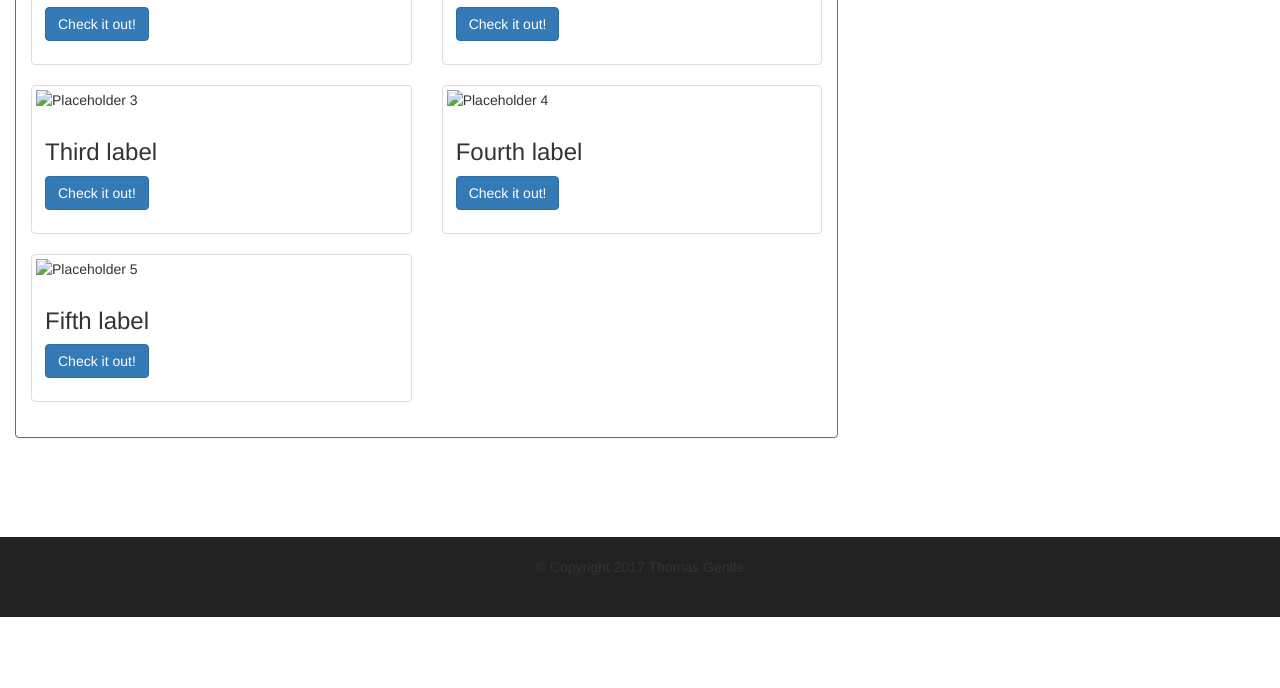
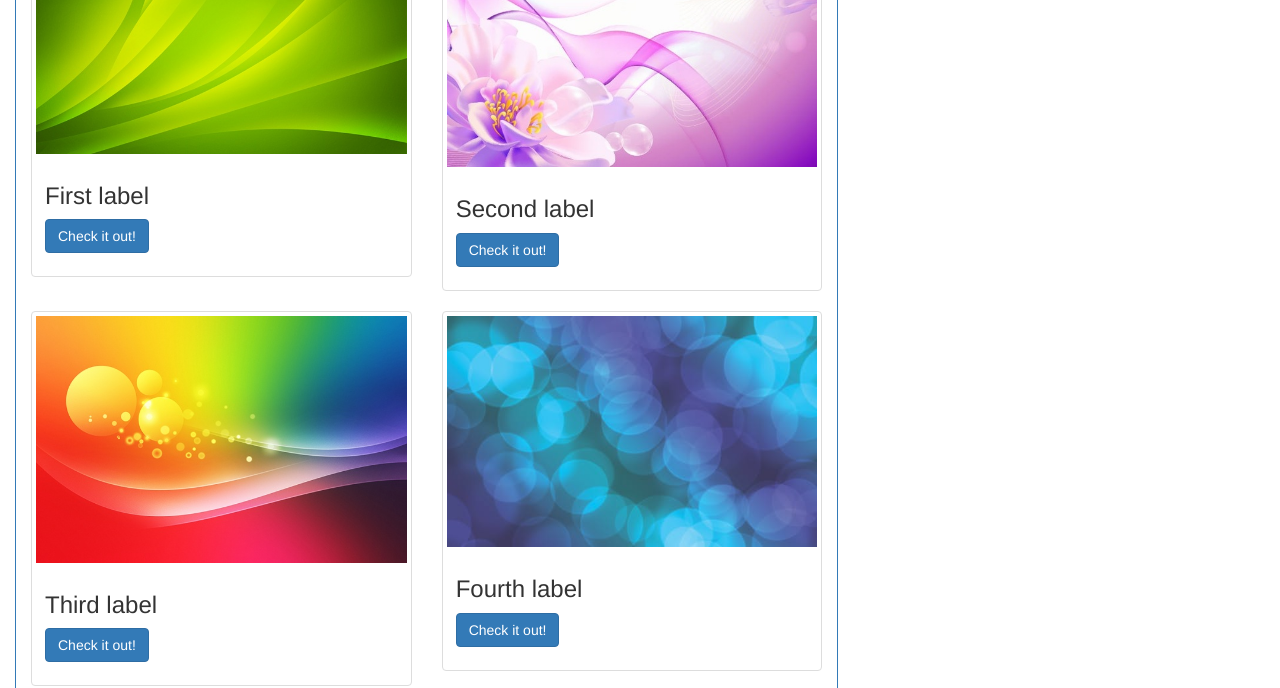
Before and after one commit to gentletom/Bootstrap-Portfolio, a plain HTML site: page portfolio.html in a window 1280 px wide. Shown: the part 255-943 px from the top of the page. Before the commit the page ends 872 px from the top, so only its background shows below. Drawn offline with nearby package versions, Linux system fonts and the light colour scheme.

Commit message:
third commit

```diff
--- a/portfolio.html
+++ b/portfolio.html
@@ -61,7 +61,7 @@
 
                                 <div class="col-xs-12 col-sm-6 col-md-12 col-lg-6">
                                     <div class="thumbnail">
-                                        <img src="assets/images/technics-q-c-640-480-1.jpg" alt="Placeholder 1" >
+                                        <img src="images/1.jpg" alt="Placeholder 1" >
                                         <div class="caption">
                                             <h3>First label</h3>
                                             <p><a href="#" class="btn btn-primary" role="button">Check it out!</a></p>
@@ -71,7 +71,7 @@
 
                                 <div class="col-xs-12 col-sm-6 col-md-12 col-lg-6">
                                     <div class="thumbnail">
-                                        <img src="assets/images/technics-q-c-640-480-10.jpg" alt="Placeholder 2" >
+                                        <img src="images/2.jpg" alt="Placeholder 2" >
                                         <div class="caption">
                                             <h3>Second label</h3>
                                             <p><a href="#" class="btn btn-primary" role="button">Check it out!</a></p>
@@ -81,7 +81,7 @@
 
                                 <div class="col-xs-12 col-sm-6 col-md-12 col-lg-6">
                                     <div class="thumbnail">
-                                        <img src="assets/images/technics-q-c-640-480-4.jpg" alt="Placeholder 3" >
+                                        <img src="images/3.jpg" alt="Placeholder 3" >
                                         <div class="caption">
                                             <h3>Third label</h3>
                                             <p><a href="#" class="btn btn-primary" role="button">Check it out!</a></p>
@@ -91,7 +91,7 @@
 
                                 <div class="col-xs-12 col-sm-6 col-md-12 col-lg-6">
                                     <div class="thumbnail">
-                                        <img src="assets/images/technics-q-c-640-480-5.jpg" alt="Placeholder 4" >
+                                        <img src="images/4.jpeg" alt="Placeholder 4" >
                                         <div class="caption">
                                             <h3>Fourth label</h3>
                                             <p><a href="#" class="btn btn-primary" role="button">Check it out!</a></p>
@@ -101,7 +101,7 @@
 
                                 <div class="col-xs-12 col-sm-6 col-md-12 col-lg-6">
                                     <div class="thumbnail">
-                                        <img src="assets/images/technics-q-c-640-480-9.jpg" alt="Placeholder 5" >
+                                        <img src="images/5.jpg" alt="Placeholder 5" >
                                         <div class="caption">
                                             <h3>Fifth label</h3>
                                             <p><a href="#" class="btn btn-primary" role="button">Check it out!</a></p>
```
Also changed, not shown: images/1.jpg (added), images/2.jpg (added), images/3.jpg (added), images/4.jpeg (added), images/5.jpg (added).
